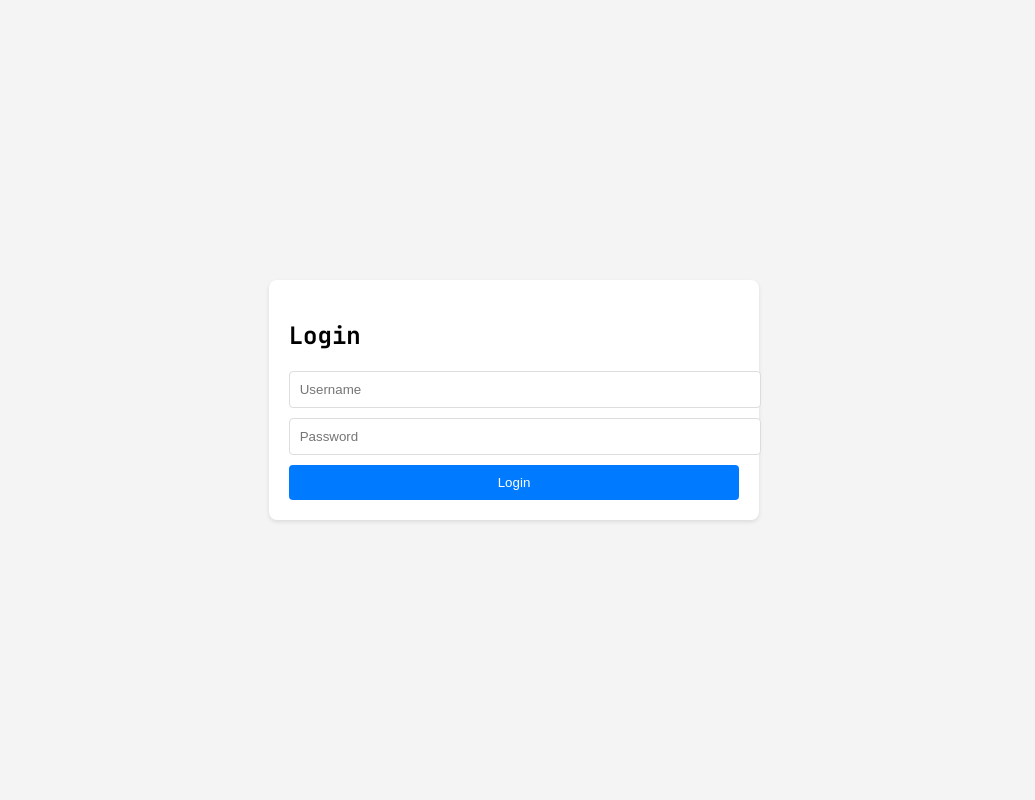
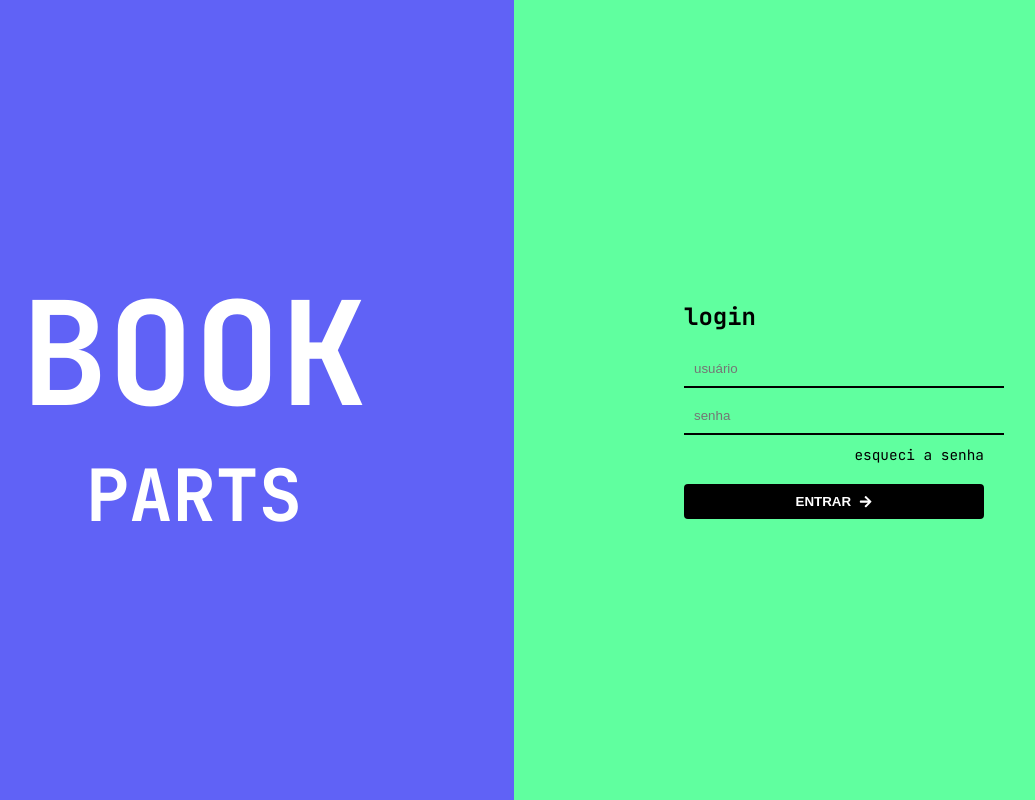
Before and after one commit to Marcelolynx/book-parts, a React (Create React App) app: page /login in a window 1280 px wide. Shown: the whole page, without its empty margins (126-1161 px from the left). Built offline with nearby package versions, Linux system fonts and the light colour scheme.

Commit message:
ajuste login area

```diff
--- a/src/components/Navbar.js
+++ b/src/components/Navbar.js
@@ -7,7 +7,7 @@ const NavbarContainer = styled.div`
   justify-content: space-between;
   align-items: center;
   padding: 16px;
-  background-color: #333;
+  background-color: #6062F6;
   color: white;
 `;
 
@@ -30,7 +30,7 @@ const PageTitle = styled.div`
 `;
 
 const LogoutButton = styled.button`
-  background-color: #007bff;
+  background-color: #60FF9F;
   color: white;
   border: none;
   padding: 8px 16px;
--- a/src/components/Sidebar.js
+++ b/src/components/Sidebar.js
@@ -18,7 +18,7 @@ const iconsMap = {
 };
 
 const SidebarContainer = styled.div`
-  width: ${({ compact }) => (compact ? '90px' : '400px')};
+  width: ${({ compact }) => (compact ? '90px' : '300px')};
   height: 100vh;
   background-color: #f4f4f4;
   padding: 16px;
@@ -43,7 +43,7 @@ const Category = styled.div`
 `;
 
 const CategoryIcon = styled.div`
-  font-size: 20px;
+  font-size: 32px;
   margin-right: ${({ compact }) => (compact ? '0' : '8px')};
   margin-bottom: ${({ compact }) => (compact ? '8px' : '0')};
 `;
--- a/src/pages/LoginPage.js
+++ b/src/pages/LoginPage.js
@@ -1,48 +1,96 @@
 import React, { useState } from 'react';
 import styled from 'styled-components';
 import { useNavigate } from 'react-router-dom';
+import { FaArrowRight } from 'react-icons/fa';
 
 const LoginContainer = styled.div`
   display: flex;
-  flex-direction: column;
-  align-items: center;
-  justify-content: center;
   height: 100vh;
-  background-color: #f4f4f4;
 `;
 
-const LoginBox = styled.div`
-  padding: 20px;
-  background-color: #fff;
-  border-radius: 8px;
-  box-shadow: 0 2px 4px rgba(0, 0, 0, 0.1);
+const LeftSection = styled.div`
+  flex: 1;
+  background-color: #6062F6; /* Background color to match the image */
+  display: flex;
+  justify-content: center;
+  align-items: center;
+  color: white;
+  font-size: 48px;
+  font-weight: bold;
+  flex-direction: column;
+  text-align: center;
+
+  h1 {
+    font-size: 3em;
+    margin: 0;
+  }
+
+  p {
+    font-size: 1.5em;
+    margin: 0;
+  }
+`;
+
+const RightSection = styled.div`
+  flex: 1;
+  background-color: #60FF9F; /* Light green background */
+  display: flex;
+  justify-content: center;
+  align-items: center;
+`;
+
+const LoginForm = styled.div`
+  width: 300px;
 `;
 
 const Input = styled.input`
   width: 100%;
   padding: 10px;
   margin-bottom: 10px;
-  border: 1px solid #ddd;
-  border-radius: 4px;
+  border: none;
+  border-bottom: 2px solid #000;
+  background: transparent;
+  outline: none;
 `;
 
 const Button = styled.button`
   width: 100%;
   padding: 10px;
-  background-color: #007bff;
+  background-color: #000;
   color: #fff;
   border: none;
   border-radius: 4px;
   cursor: pointer;
+  font-weight: bold;
+  display: flex;
+  align-items: center;
+  justify-content: center;
 
   &:hover {
-    background-color: #0056b3;
+    background-color: #333;
+  }
+
+  svg {
+    margin-left: 8px;
   }
 `;
 
 const ErrorMessage = styled.p`
   color: red;
   margin-bottom: 10px;
+`;
+
+const ForgotPassword = styled.a`
+  display: block;
+  text-align: right;
+  font-size: 0.9em;
+  color: #000;
+  text-decoration: none;
+  margin-bottom: 20px;
+
+  &:hover {
+    text-decoration: underline;
+  }
 `;
 
 const mockUser = {
@@ -68,25 +116,34 @@ const LoginPage = ({ setAuthenticated }) => {
 
   return (
     <LoginContainer>
-      <LoginBox>
-        <h2>Login</h2>
+      <LeftSection>
+        <h1>BOOK</h1>
+        <p>PARTS</p>
+      </LeftSection>
+      <RightSection>
+        <LoginForm>
+          <h2>login</h2>
           {error && <ErrorMessage>{error}</ErrorMessage>}
           <form onSubmit={handleLogin}>
             <Input
               type="text"
-            placeholder="Username"
+              placeholder="usuário"
               value={username}
               onChange={(e) => setUsername(e.target.value)}
             />
             <Input
               type="password"
-            placeholder="Password"
+              placeholder="senha"
               value={password}
               onChange={(e) => setPassword(e.target.value)}
             />
-          <Button type="submit">Login</Button>
+            <ForgotPassword href="#">esqueci a senha</ForgotPassword>
+            <Button type="submit">
+              ENTRAR <FaArrowRight />
+            </Button>
           </form>
-      </LoginBox>
+        </LoginForm>
+      </RightSection>
     </LoginContainer>
   );
 };
```
Lines whose indentation alone changed are shown as unchanged.
